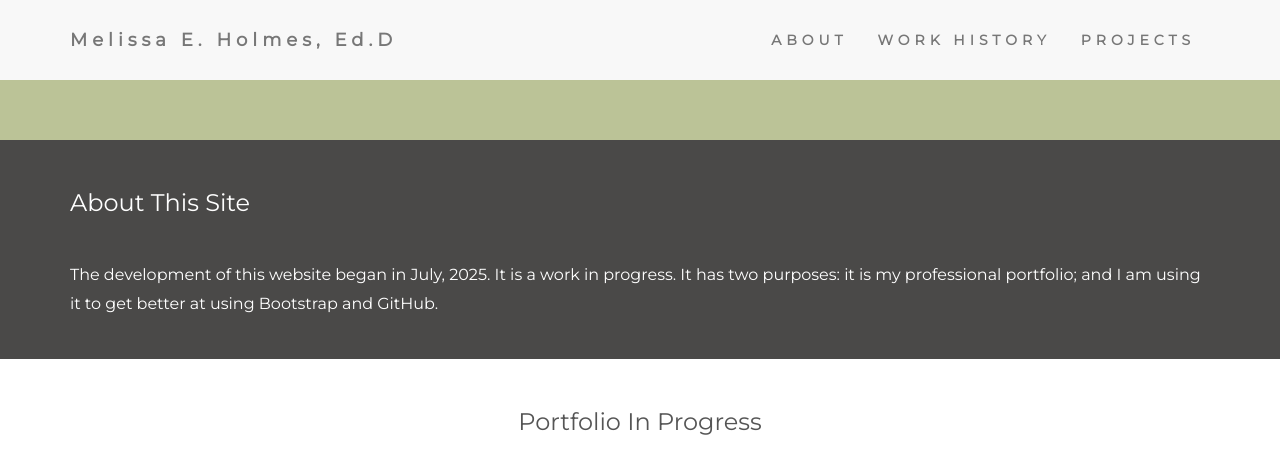
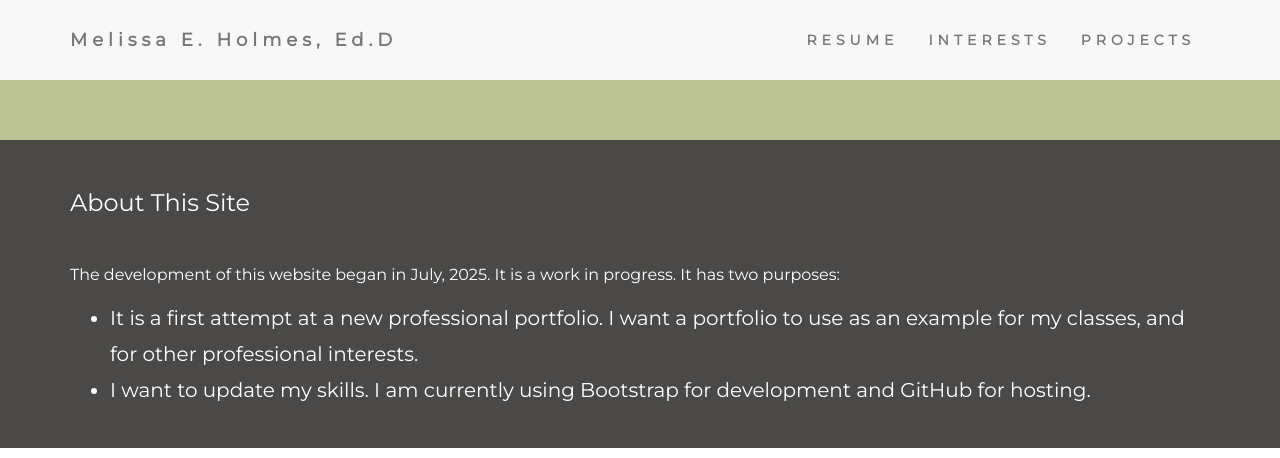
Before and after one commit to professorMayhem/professorMayhem.github.io, a plain HTML site: page index.html in a window 1280 px wide. Shown: the top 458 px of the page. Drawn offline with nearby package versions, Linux system fonts and the light colour scheme.

Commit message:
Add files via upload

```diff
--- a/index.html
+++ b/index.html
@@ -29,8 +29,8 @@
     </div>
     <div class="collapse navbar-collapse" id="myNavbar">
       <ul class="nav navbar-nav navbar-right">
-        <li><a href="#">ABOUT</a></li>
-        <li><a href="#">WORK HISTORY</a></li>
+        <li><a href="#">RESUME</a></li>
+        <li><a href="#">INTERESTS</a></li>
         <li><a href="#">PROJECTS</a></li>
       </ul>
     </div>
@@ -47,7 +47,11 @@
   <h3 class="margin">About This Site</h3>
 
 
-  <p>The development of this website began in July, 2025.  It is a work in progress.  It has two purposes:  it is my professional portfolio; and I am using it to get better at using Bootstrap and GitHub. </p>
+  <p>The development of this website began in July, 2025.  It is a work in progress.  It has two purposes:</p>
+  <ul>
+	<li>It is a first attempt at a new professional portfolio.  I want a portfolio to use as an example for my classes, and for other professional interests.</li>
+	<li>I want to update my skills.  I am currently using Bootstrap for development and GitHub for hosting. </li>
+  </ul>
   </div>
 
 </div>
```
